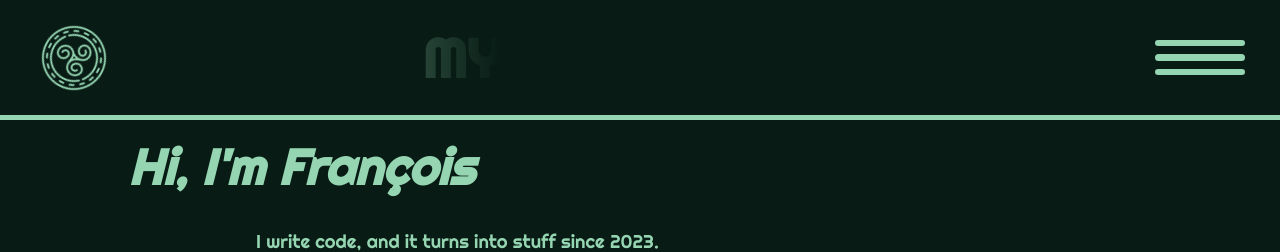
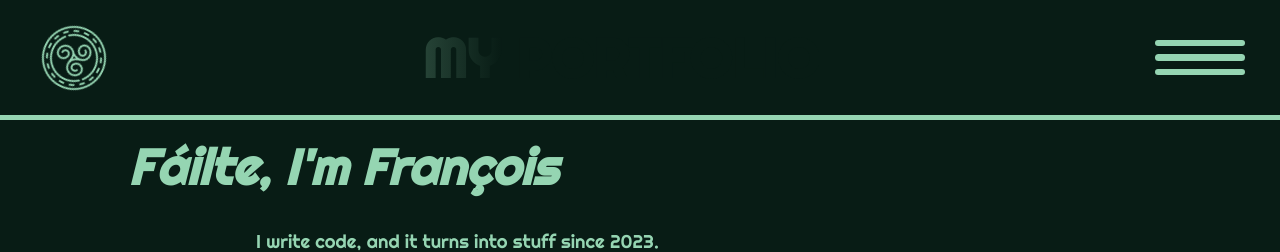
Before and after one commit to Yukitaori/Portfolio, a React (Vite) app: page / in a window 1280 px wide. Shown: the top 252 px of the page. Built offline with nearby package versions, Linux system fonts and the light colour scheme.

Commit message:
corrections CSS + ajout lien Codewars

```diff
--- a/src/components/About.jsx
+++ b/src/components/About.jsx
@@ -1,6 +1,7 @@
 import React from "react";
 import styles from "./About.module.css";
 import photo from "../assets/images/photo.png";
+import { Link } from "react-router-dom";
 
 function About() {
   return (
@@ -27,11 +28,13 @@ function About() {
             className={styles.profilePic}
             alt="Portrait of François"
           />
-          <img
-            src="https://www.codewars.com/users/Yukitaori/badges/large"
-            className={styles.badge}
-            alt="CodeWars Badge"
-          />
+          <Link to="https://www.codewars.com/users/Yukitaori" target="_blank">
+            <img
+              src="https://www.codewars.com/users/Yukitaori/badges/large"
+              alt="CodeWars Badge"
+              className={styles.badge}
+            />
+          </Link>
         </div>
       </div>
     </section>
--- a/src/components/About.module.css
+++ b/src/components/About.module.css
@@ -8,13 +8,13 @@
   display: flex;
   flex-direction: column;
   gap: 2rem;
+  margin-right: 20px;
 }
 
 .profilePic {
   border-radius: 100%;
   height: 20vw;
   object-fit: contain;
-  margin-right: 15px;
 }
 
 .profilePic:hover {
@@ -25,6 +25,8 @@
   width: 70%;
   max-width: 500px;
   margin: auto;
+  display: flex;
+  justify-content: center;
 }
 
 @keyframes pic {
@@ -69,6 +71,9 @@
 }
 
 @media screen and (max-width: 800px) {
+  .picBlock {
+    margin-right: 0;
+  }
   .aboutBody {
     flex-direction: column-reverse;
     align-items: center;
--- a/src/components/Introduction.jsx
+++ b/src/components/Introduction.jsx
@@ -4,7 +4,9 @@ import styles from "./Introduction.module.css";
 function Introduction() {
   return (
     <section id="introduction">
-      <h1 className={styles.salutations}>Hi, I'm François</h1>
+      <h1 className={styles.salutations}>
+        <i>Fáilte</i>, I'm François
+      </h1>
       <div>
         <p>I write code, and it turns into stuff since 2023.</p>
         <p>
```
